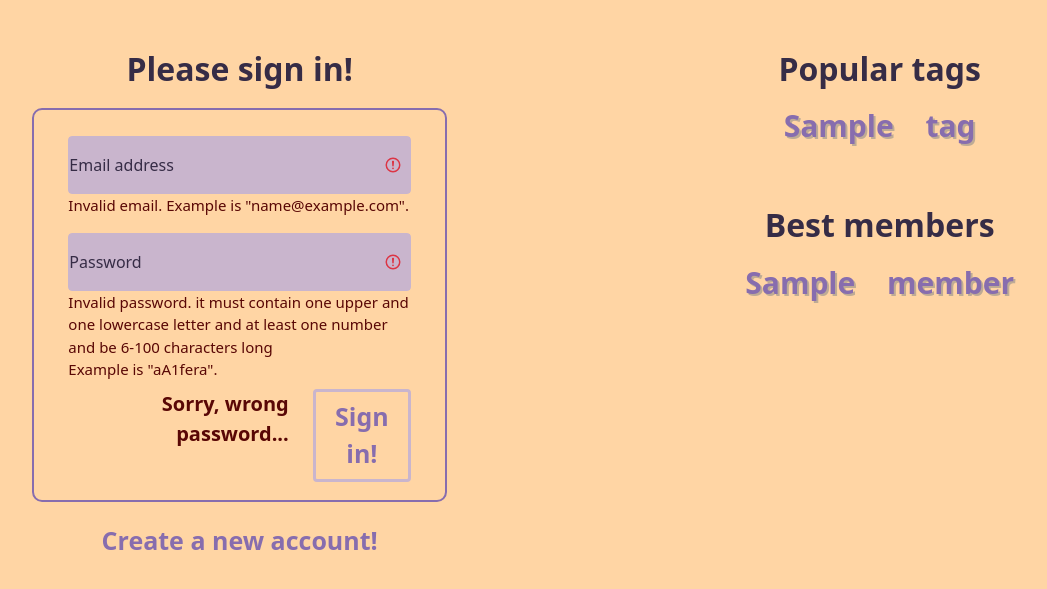
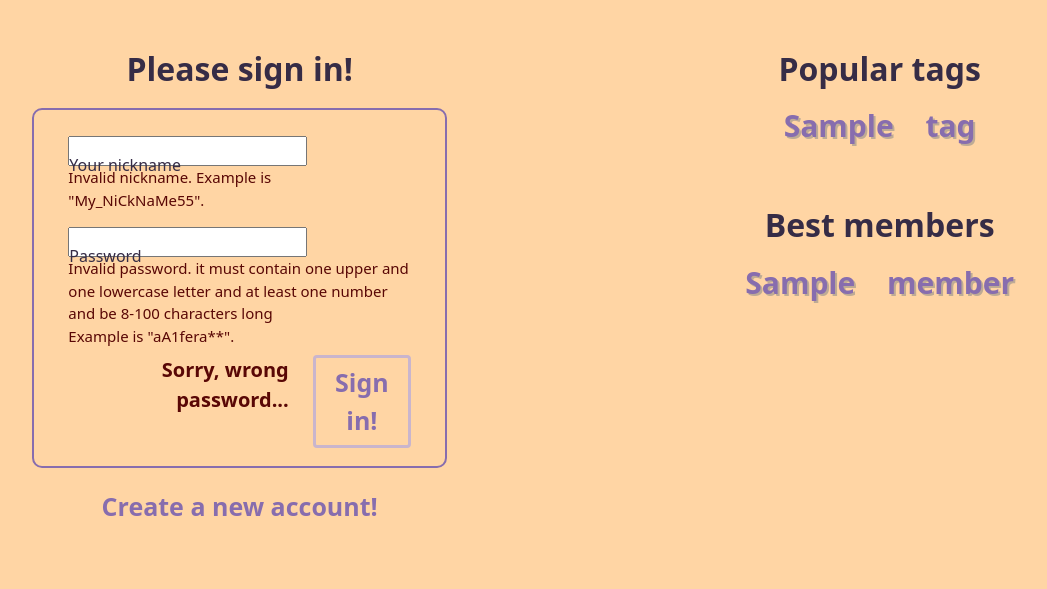
Before and after one commit to ziontab/tp-tasks, a Django app: template templates/login.html in a window 1280 px wide. Shown: the part 122-711 px from the top of the page, without its empty margins (187-1234 px from the left). Run offline with Django 3.2, Linux system fonts and the light colour scheme; the template is opened without the code that fills it: most values are stand-ins (such as "Sample title", 1, 10 or a date in 2020); form fields are guessed from the names that the template uses; some libraries are stand-ins or nearby versions.

Commit message:
hw-4 login-page ready

```diff
--- a/app/views.py
+++ b/app/views.py
@@ -4,6 +4,7 @@ from django.urls import reverse
 from django.contrib import auth
 from django.contrib.auth.decorators import login_required
 from app.forms import *
+from app.models import *
 
 best_members = Profile.objects.sample_profile(count=20)
 
@@ -67,14 +68,19 @@ def login(request):
     print(request.POST)
     popular_tags = Tag.objects.popular_tags()
     if request.method == 'GET':
+        print('71')
         form = LoginForm()
     elif request.method == 'POST':
+        print('74')
         form = LoginForm(data=request.POST)
         if form.is_valid():
+            print('77')
             user = auth.authenticate(**form.cleaned_data)
             if not user:
+                print('80')
                 form.add_error(None, 'User not found')
             else:
+                print('83')
                 auth.login(request, user)
                 return redirect(request.POST.get('next', '/'))
     return render(request, 'login.html', {'form': form,
--- a/static/css/my.css
+++ b/static/css/my.css
@@ -275,7 +275,7 @@ body {
 #email-input:valid~.requirements,
 #password-input:valid~.requirements,
 #password-match-input:valid~.requirements,
-#nick-input:valid~.requirements,
+#username-input:valid+.requirements,
 #avatar-input:valid~#avatar-input-error,
 #avatar-input:valid~#avatar-lable {
     opacity: 0;
@@ -297,7 +297,7 @@ body {
 #question-body,
 #tags-input,
 #input-answer,
-#nick-input,
+#username-input,
 #avatar-input {
     background-color: #C9B5CD;
     border: none;
@@ -310,7 +310,7 @@ body {
 #question-body:focus,
 #tags-input:focus,
 #input-answer:focus,
-#nick-input:focus,
+#username-input:focus,
 #avatar-input:focus {
     background-color: #FFD5A4;
     color: #362C46;
--- a/templates/login.html
+++ b/templates/login.html
@@ -7,20 +7,18 @@
         {% csrf_token %}
         <div class="row mt-3 mx-auto">
             <div class="col-12 mx-auto form-floating">
-                <input type="email" class="form-control" id="email-input" maxlength="100" placeholder="name@example.com"
-                       name="email" required>
-                <div class="requirements">Invalid email. Example is "name@example.com".</div>
-                <label for="email-input">Email address</label>
+                {{ form.username }}
+                <div class="requirements">Invalid nickname. Example is "My_NiCkNaMe55".</div>
+                <label for="{{ form.username.id_for_label }}">Your nickname</label>
             </div>
         </div>
         <div class="row mt-3 mx-auto">
             <div class="col-12 mx-auto form-floating">
-                <input type="password" name="password" maxlength="100" class="form-control" id="password-input"
-                       placeholder="Password" required pattern="^(?=.*\d)(?=.*[A-Z]).{6,}$">
-                <label for="password-input">Password</label>
+                {{ form.password }}
                 <div class="requirements">Invalid password. it must contain one upper and one lowercase letter and at
-                    least one number and be 6-100 characters long <br> Example is "aA1fera".
+                    least one number and be 8-100 characters long <br> Example is "aA1fera**".
                 </div>
+                <label for="{{ form.password.id_for_label }}">Password</label>
             </div>
         </div>
         <div class="row mb-2 mt-2 mx-auto">
@@ -30,7 +28,9 @@
                 </div>
             </div>
             <div class="col-4">
-                <button class="btn my-btn link border-3 w-100 m-0" type="submit">Sign in!</button>
+                {% buttons %}
+                    <button class="btn my-btn link border-3 w-100 m-0" type="submit">Sign in!</button>
+                {% endbuttons %}
             </div>
         </div>
     </form>
```
Also changed, not shown: app/forms.py (+11 -4 lines).
